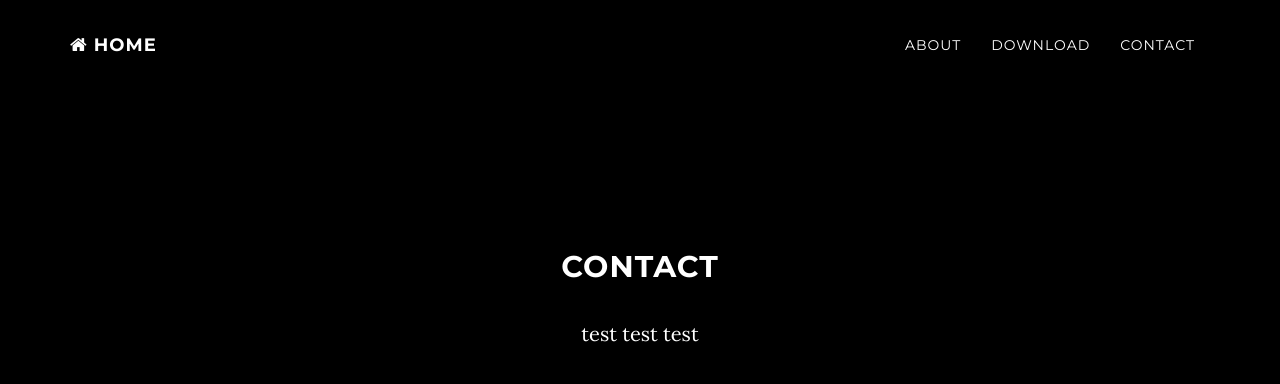
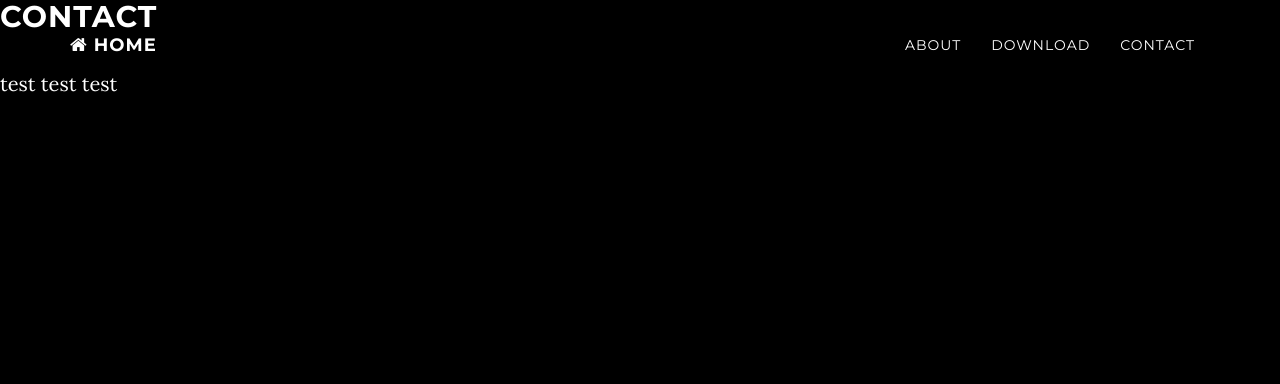
Before and after one commit to justinbye/falstaff, a Django app: template home/templates/home/contact.html in a window 1280 px wide. Shown: the top 384 px of the page. Run offline with Django 3.2, Linux system fonts and the light colour scheme; the template is opened without the code that fills it, so the values that code supplies are empty; some libraries are stand-ins or nearby versions.

Commit message:
Added a whole bunch of other stuff

```diff
--- a/home/templates/home/contact.html
+++ b/home/templates/home/contact.html
@@ -3,13 +3,7 @@
 {% block content %}
 
     <!-- Contact Section -->
-    <section id="about" class="container content-section text-center">
-        <div class="row">
-            <div class="col-lg-8 col-lg-offset-2">
                 <h2>Contact</h2>
                 <p>test test test</p>
-            </div>
-        </div>
-    </section>
 
 {% endblock %}
```
